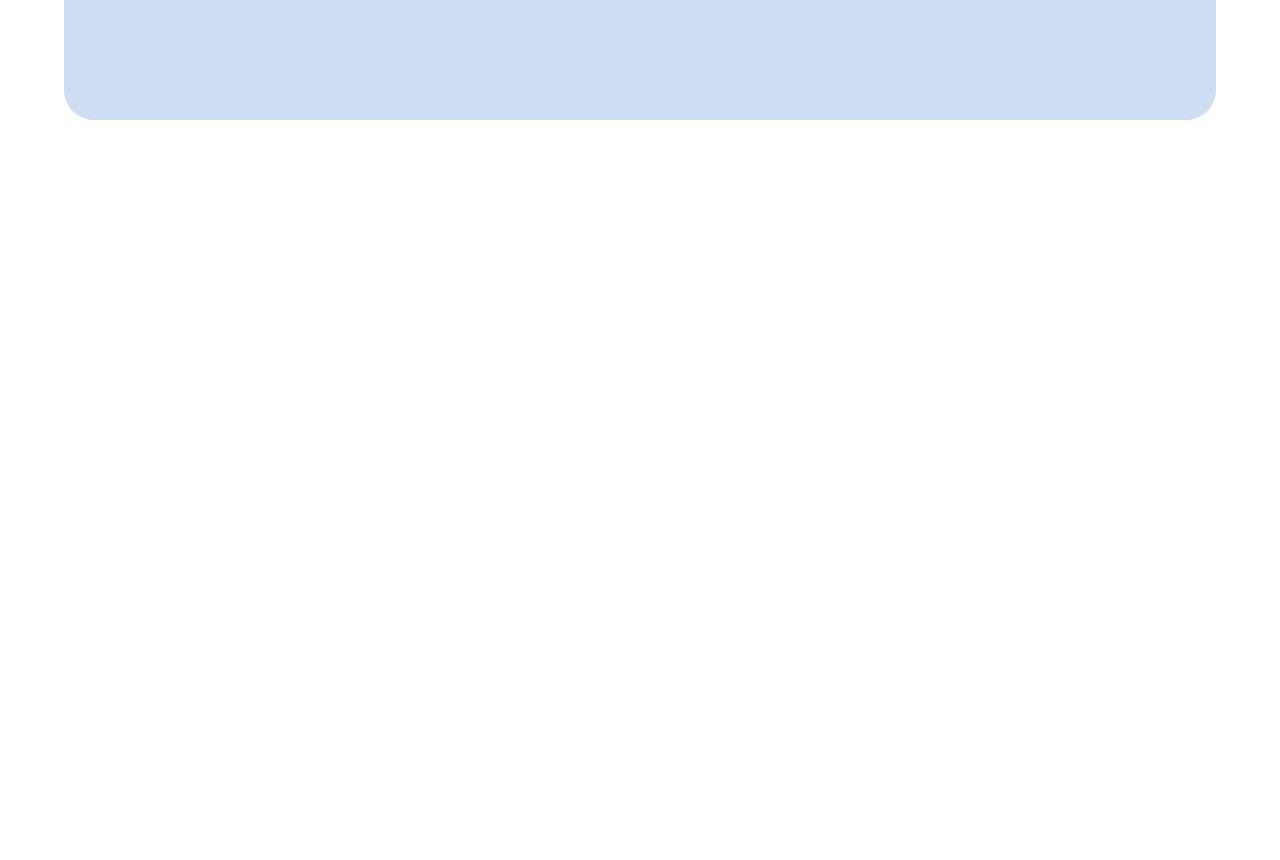
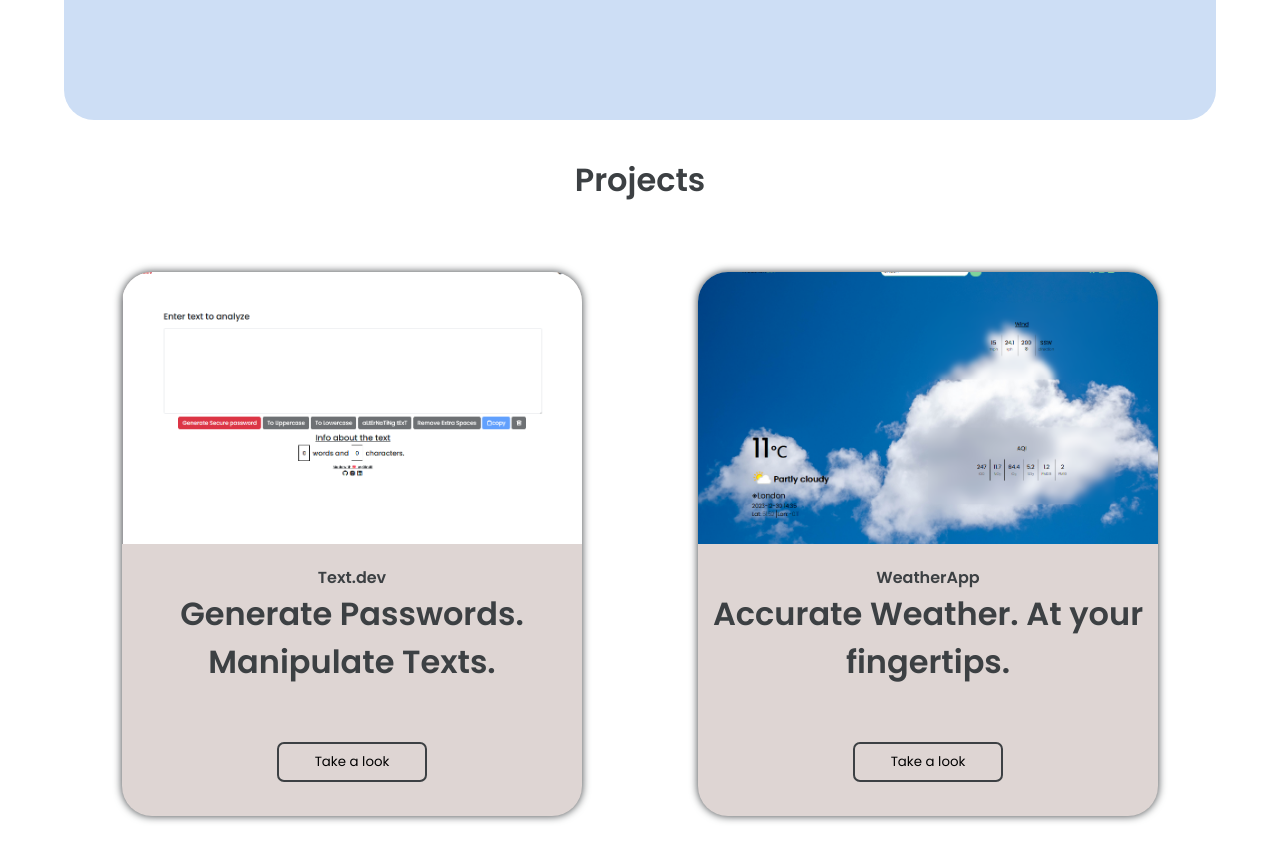
Before and after one commit to OINDIL/official-portfolio, a React (Create React App) app: page / in a window 1280 px wide. Shown: the part 1480-2340 px from the top of the page. Before the commit the page ends 1600 px from the top, so only its background shows below. Built offline with nearby package versions, Linux system fonts and the light colour scheme; the HTML template or start-up script is replaced by a standard one.

Commit message:
added the projects section and responsiveness to the section

```diff
--- a/src/App.js
+++ b/src/App.js
@@ -2,6 +2,7 @@ import React from 'react'
 import Navbar from './Components/Navbar'
 import Homepage from './Components/Homepage'
 import About from './Components/About'
+import Projects from './Components/Projects'
 
 function App() {
   return (
@@ -9,6 +10,7 @@ function App() {
       <Navbar/>
       <Homepage/>
       <About/>
+      <Projects/>
     </>
   )
 }
--- /dev/null
+++ b/src/Components/Projects.js
@@ -0,0 +1,43 @@
+import './css/Projects.css'
+import React from 'react'
+import passwordgen from './Images/text-og.png'
+import weatherapp from './Images/weatherapp-sc.png'
+function Projects() {
+    return (
+        <>
+            <div className='projects-section'>
+                <p>Projects</p>
+                <div className='projects-main'>
+                    <div className="project-1">
+                        <div className="project-img">
+                            <img src={passwordgen} alt="password-generator" />
+                        </div>
+                        <div className="project-desc">
+                            <p>Text.dev</p>
+                            <p>Generate Passwords. Manipulate Texts.</p>
+                        </div>
+                        <div className="project-btn">
+                            <a href="#link"><button>Take a look</button></a>
+                        </div>
+                    </div>
+
+
+                    <div className="project-2">
+                        <div className="project-img">
+                            <img src={weatherapp} alt="weather-app" />
+                        </div>
+                        <div className="project-desc">
+                            <p>WeatherApp</p>
+                            <p>Accurate Weather. At your fingertips.</p>
+                        </div>
+                        <div className="project-btn">
+                            <a href="#link"><button>Take a look</button></a>
+                        </div>
+                    </div>
+                </div>
+            </div>
+        </>
+    )
+}
+
+export default Projects
--- a/src/Components/css/About.css
+++ b/src/Components/css/About.css
@@ -76,7 +76,6 @@
 @media(max-width:768px){
     .about-container{
         flex-direction: column;
-        height: 190vh;
         height: 100vh;
     }
     .intro-about{
@@ -91,6 +90,9 @@
     .about-image{
         width: 100%;
     }
+    .about-image img{
+        width: 50%;
+    }
     .about-tech-stack{
         text-align: center;
         justify-content: center;
@@ -100,9 +102,11 @@
     }
 }
 @media(max-width:480px){
+    .about-section{
+        height:110vh;
+    }
     .about-container{
-        height: 190vh;
-        width: 100%;
+        width: 100vw;
         flex-direction: column;
         border-radius: 0%;
     }
@@ -110,14 +114,15 @@
         font-size: 1.4em;
     }
     .about-image{
-        height: 50%;
+        /* height: 50%; */
         align-items: center;
-        width: 90%;
+        width: 100vw;
     }
     .about-tech-stack{
+        /* background-color: #000000; */
         gap: 10px;
-        width: 90%;
-        height: 50%;
+        width: 100vw;
+        height: 100vh;
         text-align: center;
         justify-content: flex-start;
         font-size: 0.7em;
--- a/src/Components/css/Homepage.css
+++ b/src/Components/css/Homepage.css
@@ -8,6 +8,7 @@ section{
 main{
     background-color: #cddef5;
     display: flex;
+    align-items: center;
     position: relative;
     height: 85vh;
     width: 90vw;
@@ -48,7 +49,6 @@ button:hover{
     cursor: pointer;
 }
 .image{
-    /* background-color: #1357b6; */
     width: 40%;
     display: flex;
     align-items: center;
@@ -79,9 +79,8 @@ button:hover{
     }
     .image{
         width: 100%;
-        height: 50%;
     }
-    img{
+    .image img{
         width: 50%;
     }
 }
--- a/src/Components/css/Navbar.css
+++ b/src/Components/css/Navbar.css
@@ -27,6 +27,5 @@ p{
     list-style-type: none;
 }
 .links ul li a:hover{
-    text-decoration: underline;
     color: #1967d2;
 }
--- /dev/null
+++ b/src/Components/css/Projects.css
@@ -0,0 +1,133 @@
+.projects-section{
+    height: 100vh;
+    display: flex;
+    flex-direction: column;
+    justify-content: center;
+    align-items: center;
+}
+.projects-section > p{
+    font-size: 2em;
+    color: #3c4043;
+}
+.projects-main{
+    /* background-color: #cddef5; */
+    display: flex;
+    align-items: center;
+    justify-content: space-around;
+    position: relative;
+    height: 85vh;
+    width: 90vw;
+    border-radius: 30px;
+}
+
+.project-1{
+    /* border: 1px solid #3c4043; */
+    background-color: #ded5d3;
+    width: 40%;
+    height: 80%;
+    border-radius: 30px;
+    filter: drop-shadow(0 0 0.25rem #3c4043);
+}
+.project-2{
+    /* border: 1px solid #3c4043; */
+    background-color: #ded5d3;
+    width: 40%;
+    height: 80%;
+    border-radius: 30px;
+    filter: drop-shadow(0 0 0.25rem #3c4043);
+}
+.project-img{
+    /* background-color: #3c4043; */
+    display: flex;
+    justify-content: center;
+
+    width: 100%;
+    height: 50%;
+}
+.project-img img{
+    border-top-left-radius: 30px;
+    border-top-right-radius: 30px;
+    height: 100%;
+    width: 100%;
+    object-fit: cover;
+}
+.project-desc{
+    display: flex;
+    align-items: center;
+    justify-content: center;
+    flex-direction: column;
+    /* background-color: aliceblue; */
+    width: 100%;
+    height: 30%;
+    text-align: center;
+}
+.project-desc > p:nth-child(1){
+    font-size: 1em;
+    color: #3c4043;
+}
+.project-desc > p:nth-child(2){
+    font-size: 2em;
+    color: #3c4043;
+}
+.project-btn{
+    height: 20%;
+    /* background-color: aqua; */
+    display: flex;
+    align-items: center;
+    justify-content: center;
+}
+.project-btn button{
+    background-color: #ded5d3;
+    height: 40px;
+    width: 150px;
+    border: 2px solid #3c4043;
+    border-radius: 7px;
+    transition: all 0.2s ease;
+}
+.project-btn button:hover{
+    color: white;
+    background-color: #3c4043;
+}
+
+@media(max-width:768px){
+    .projects-section{
+        height: 110vh;
+    }
+    .projects-main{
+        height: 100vh;
+        width: 100vw;
+        border-radius: 0%;
+        flex-direction: column;
+    }
+    .project-1{
+        /* background-color: #3c4043; */
+        height: 45%;
+        width: 80%;
+    }
+    .project-2{
+        /* background-color: #fff; */
+        height: 45%;
+        width: 80%;
+    }
+}
+@media(max-width:480px){
+    .projects-main{
+        height: 100vh;
+        width: 100vw;
+        border-radius: 0%;
+        flex-direction: column;
+    }
+    .project-1{
+        /* background-color: #3c4043; */
+        height: 45%;
+        width: 90%;
+    }
+    .project-2{
+        /* background-color: #fff; */
+        height: 45%;
+        width: 90%;
+    }
+    .project-desc > p:nth-child(2){
+        font-size: 1.5em;
+    }
+}
```
Also changed, not shown: src/Components/Images/text-og.png (added), src/Components/Images/weatherapp-sc.png (added).
